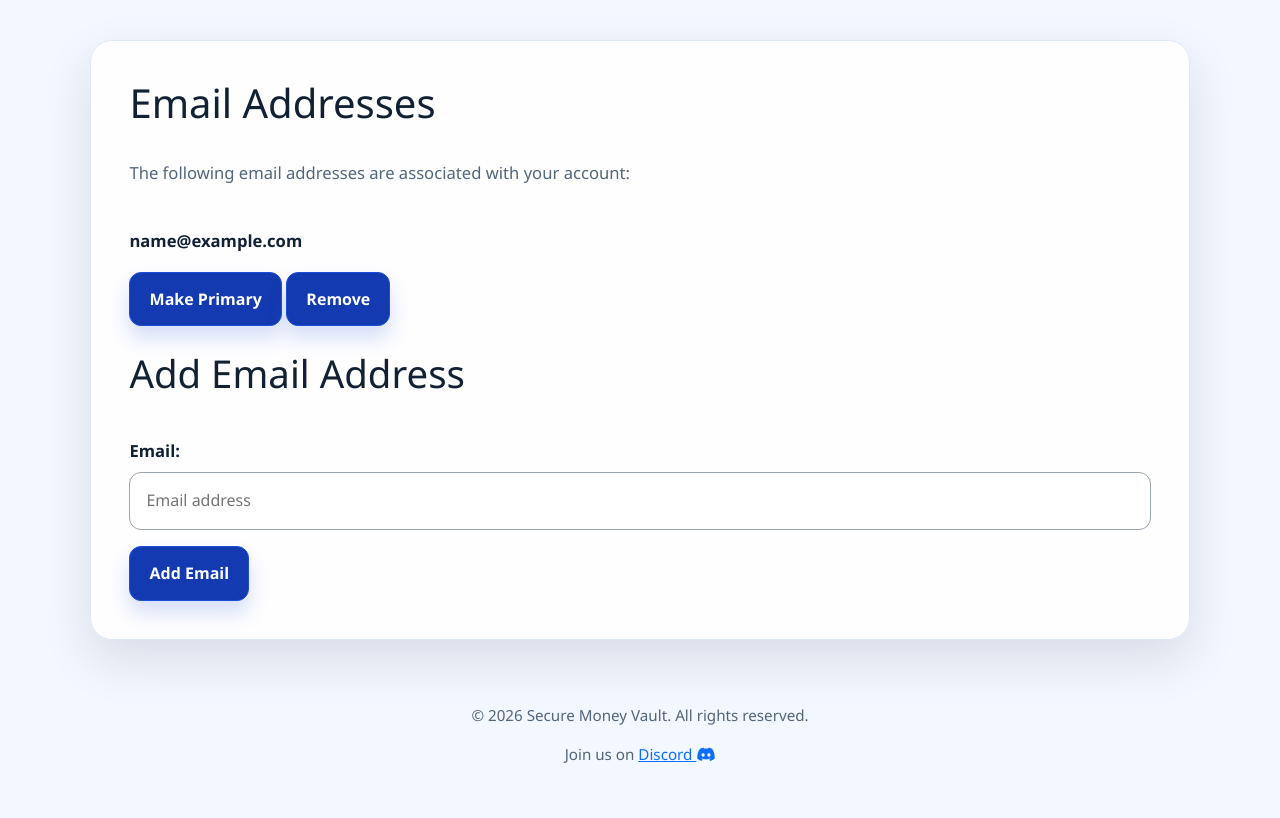
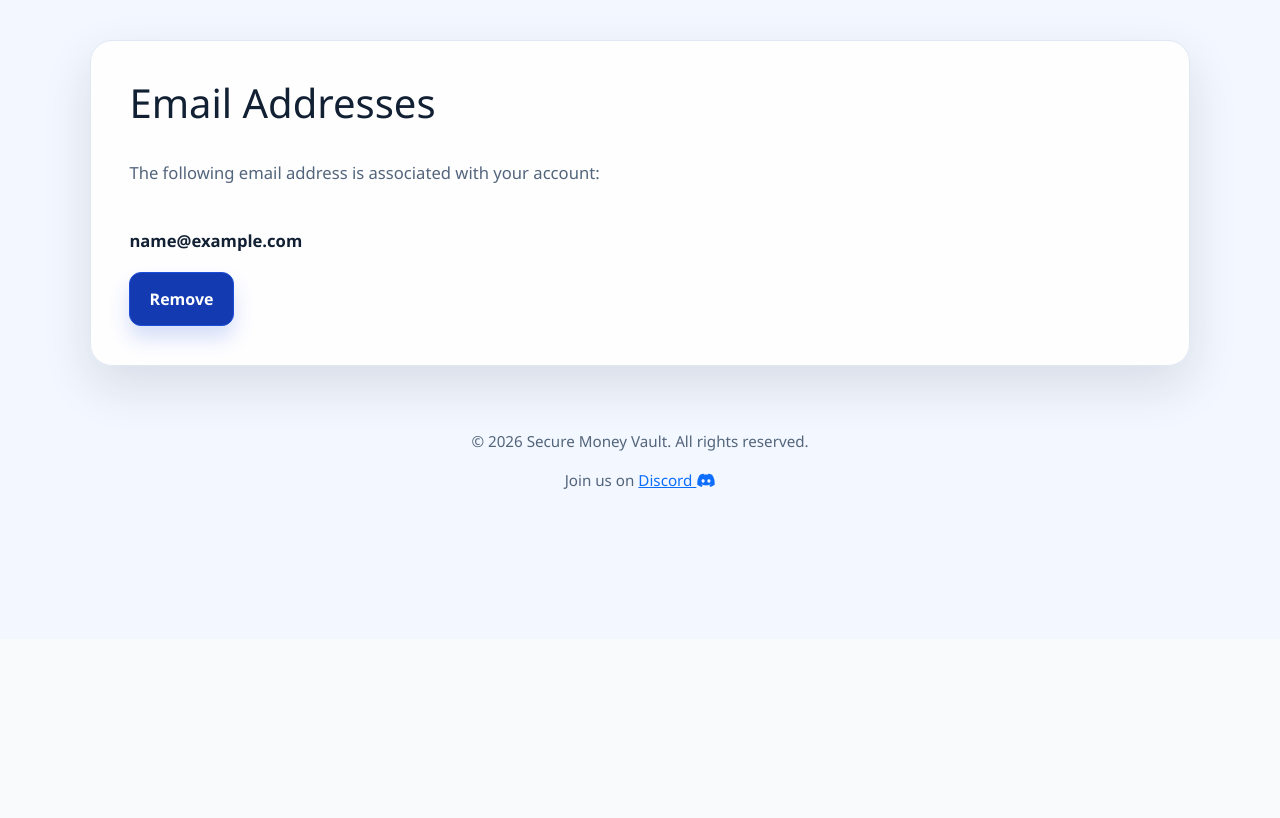
Before and after one commit to bikerbrandon2282/secure-money-vault-m3, a Django app: page /accounts/email/ in a window 1280 px wide. Shown: the part 161-979 px from the top of the page. After the commit the page ends 650 px from the top, so only its background shows below. Run offline with Django 5.2, Linux system fonts and the light colour scheme; the visitor is signed in with stand-in values (Sample User, id 1); data comes from the database, SQL or seed files in the repository; parts of the project's set-up code (start-up, migrations or seed data) failed here and were passed over; some libraries are stand-ins or nearby versions.

Commit message:
removing option to add additional emails

```diff
--- a/templates/account/email.html
+++ b/templates/account/email.html
@@ -9,7 +9,7 @@
     {% endelement %}
     {% if emailaddresses %}
         {% element p %}
-            {% trans 'The following email addresses are associated with your account:' %}
+            {% trans 'The following email address is associated with your account:' %}
         {% endelement %}
         {% url 'account_email' as email_url %}
         {% element form form=form action=email_url method="post" tags="email,list" %}
@@ -20,20 +20,12 @@
                         {% element field type="radio" checked=radio.checked name="email" value=emailaddress.email id=radio.id %}
                             {% slot label %}
                                 {{ emailaddress.email }}
-                                {% if emailaddress.primary %}
-                                    {% element badge tags="email,primary" %}
-                                        {% translate "Primary" %}
-                                    {% endelement %}
-                                {% endif %}
                             {% endslot %}
                         {% endelement %}
                     {% endwith %}
                 {% endfor %}
             {% endslot %}
             {% slot actions %}
-                {% element button type="submit" name="action_primary" %}
-                    {% trans 'Make Primary' %}
-                {% endelement %}
                 {% element button tags="danger,delete" type="submit" name="action_remove" %}
                     {% trans 'Remove' %}
                 {% endelement %}
@@ -41,7 +33,6 @@
         {% endelement %}
     {% else %}
         {% include "account/snippets/warn_no_email.html" %}
-    {% endif %}
         {% if can_add_email %}
             {% element h2 %}
                 {% trans "Add Email Address" %}
@@ -60,6 +51,8 @@
                 {% endslot %}
             {% endelement %}
         {% endif %}
+    {% endif %}
+
 {% endblock content %}
 {% block extra_body %}
     <script src="{% static 'account/js/account.js' %}"></script>
```
Lines whose indentation alone changed are shown as unchanged.
